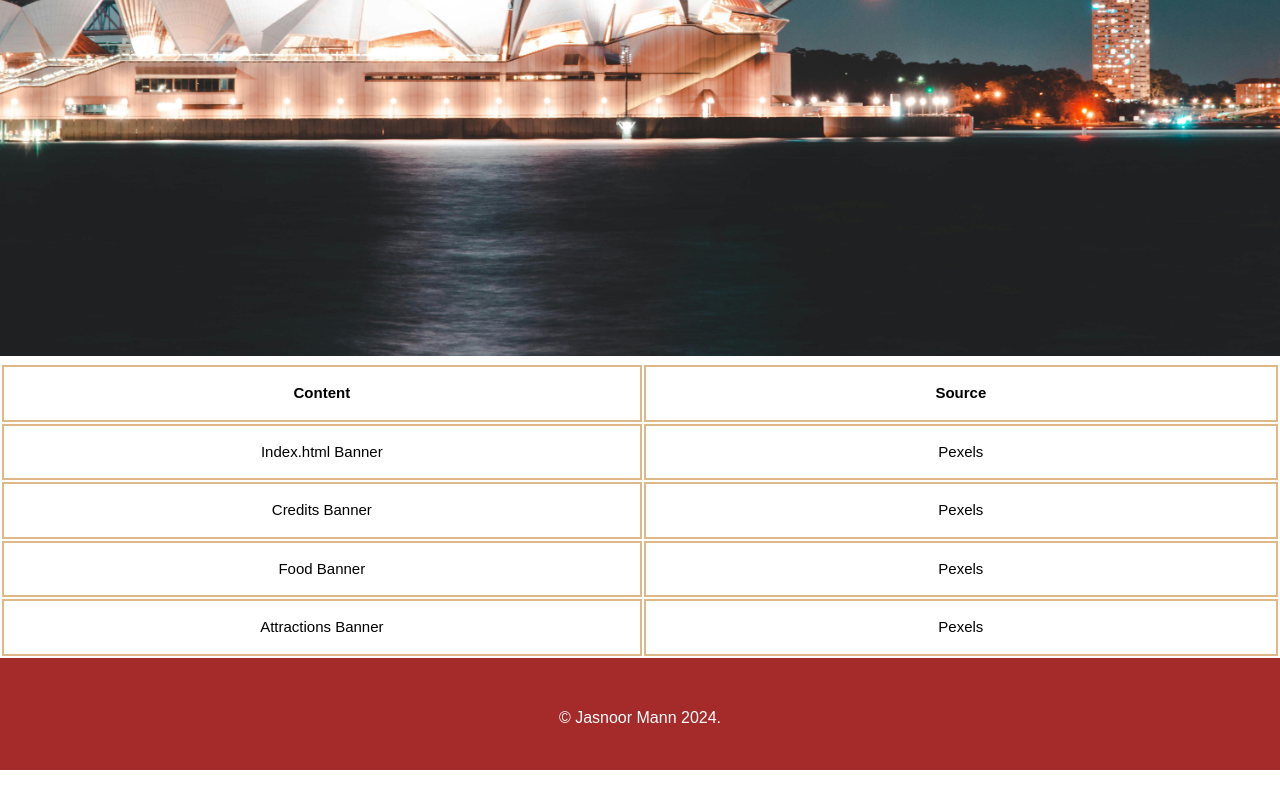
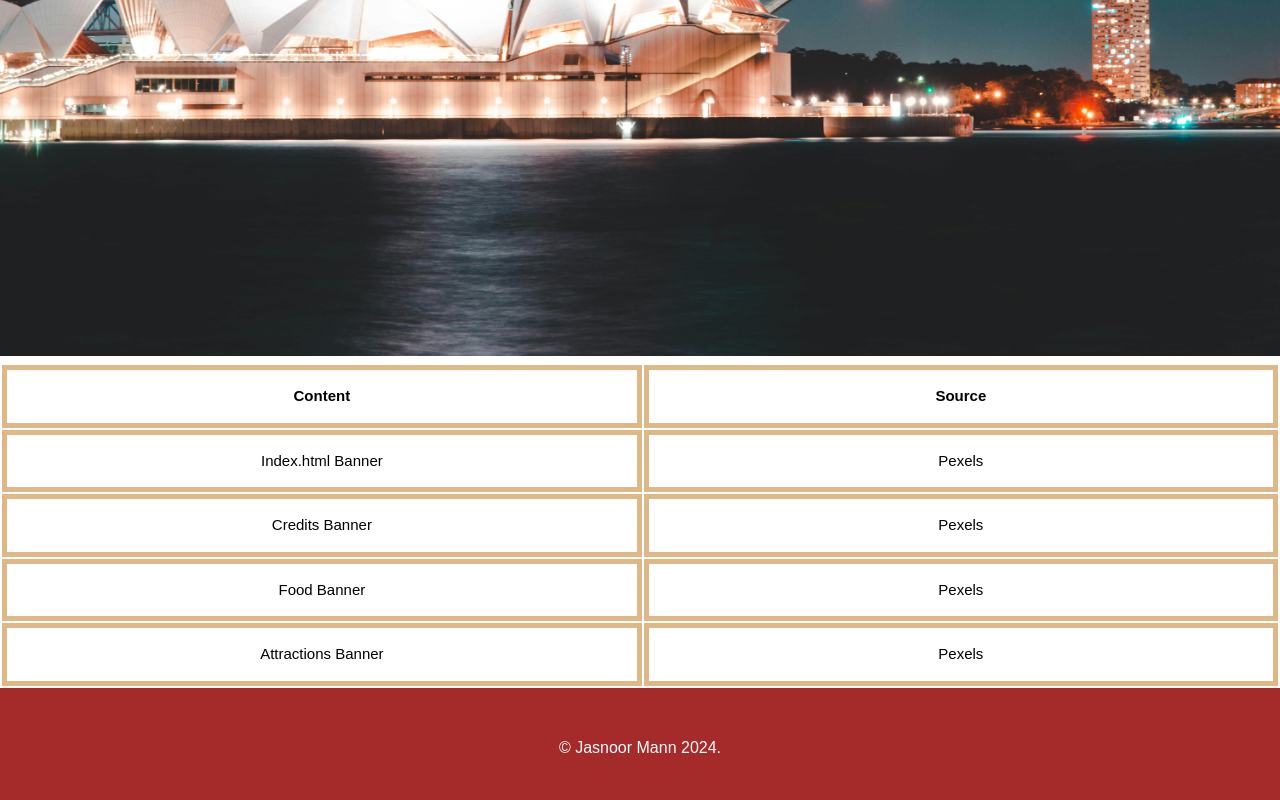
Before and after one commit to JasnoorM17/country-website, a plain HTML site: page credits.html in a window 1280 px wide. Shown: the part 562-1362 px from the top of the page. Before the commit the page ends 1332 px from the top, so only its background shows below. Drawn offline with Linux system fonts and the light colour scheme.

Commit message:
changed border size

```diff
--- a/styles/styles.css
+++ b/styles/styles.css
@@ -220,6 +220,6 @@ a:focus {
     font-size: 15px;
     padding: 15px;
     text-align: center;
-    border: 2px solid burlywood;
+    border: 5px solid burlywood;
      border-collapse: collapse;
 }
```
